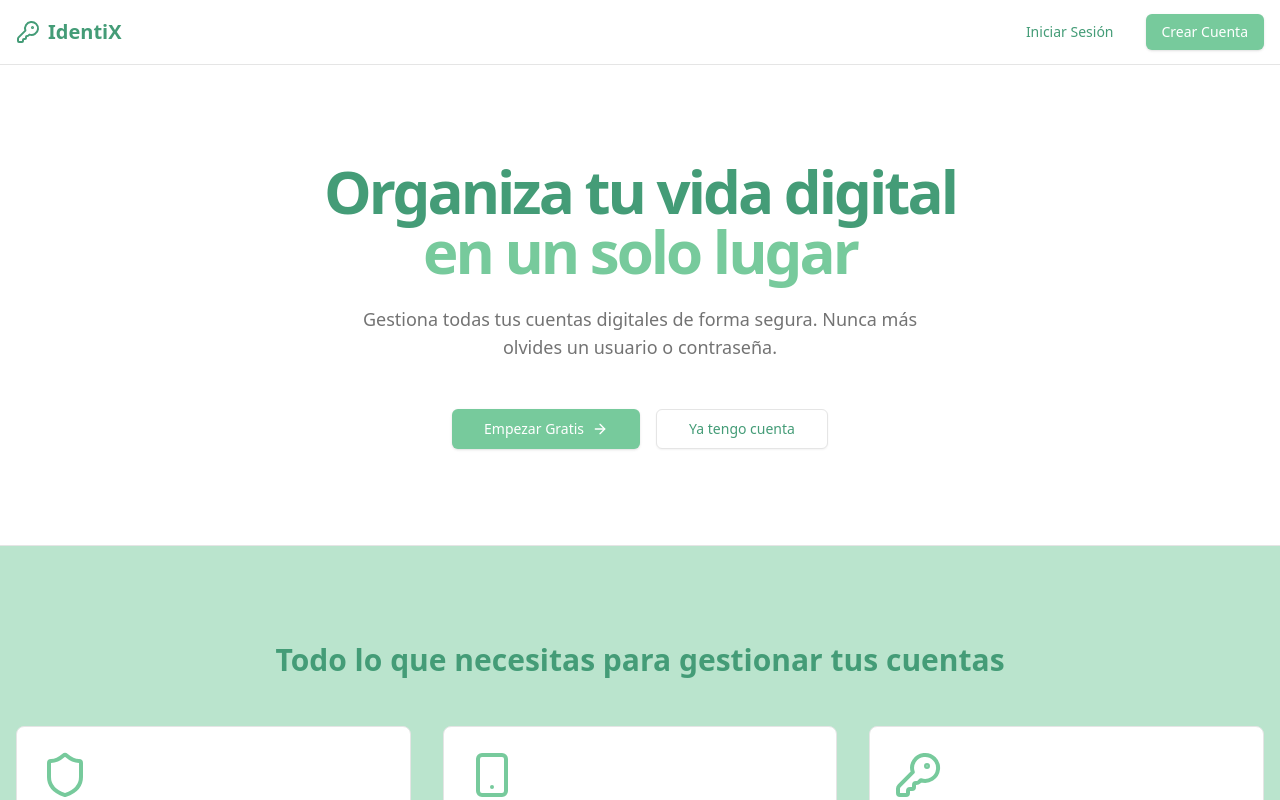
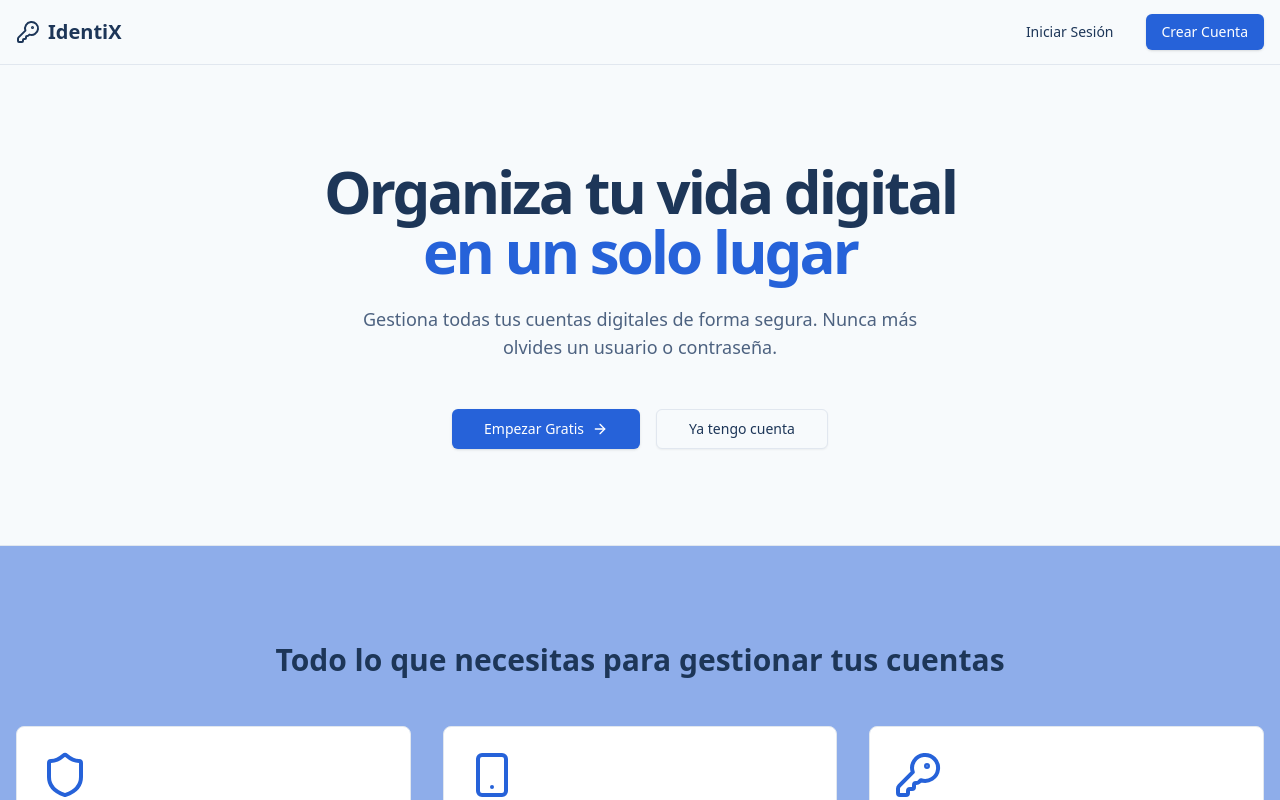
Before and after one commit to AlejandroFnV/digital-organizer, a Next.js app: page / in a window 1280 px wide. Shown: the top 800 px of the page. Built offline with nearby package versions, Linux system fonts and the light colour scheme.

Commit message:
style: change main colors in global.css file to blue ones

```diff
--- a/src/app/globals.css
+++ b/src/app/globals.css
@@ -5,105 +5,98 @@
 @layer base {
   :root {
     /* 🎨 Modo Claro */
-    --background: 0 0% 100%; /* Blanco */
-    --foreground: 155 39% 44%; /* Verde Oscuro */
+    --background: 210 50% 98%; /* Azul muy claro para fondo */
+    --foreground: 215 50% 23%; /* Azul oscuro para texto */
 
     --card: 0 0% 100%;
-    --card-foreground: 155 39% 44%;
+    --card-foreground: 215 50% 23%;
 
     --popover: 0 0% 100%;
-    --popover-foreground: 155 39% 44%;
+    --popover-foreground: 215 50% 23%;
 
-    --primary: 147 44% 63%; /* Verde Pastel */
+    --primary: 220 70% 50%; /* Azul principal */
     --primary-foreground: 0 0% 100%; /* Blanco */
 
-    --secondary: 150 57% 80%; /* Verde Menta */
-    --secondary-foreground: 0 0% 9%; /* Negro Suave */
+    --secondary: 210 40% 90%; /* Azul claro */
+    --secondary-foreground: 215 50% 23%; /* Azul oscuro */
 
-    --muted: 147 44% 63%;
-    --muted-foreground: 0 0% 45.1%;
+    --muted: 220 70% 50%;
+    --muted-foreground: 215 25% 40%;
 
-    --accent: 150 57% 80%;
-    --accent-foreground: 0 0% 9%;
+    --accent: 199 89% 48%; /* Azul brillante */
+    --accent-foreground: 0 0% 100%;
 
     --destructive: 0 84.2% 60.2%;
     --destructive-foreground: 0 0% 98%;
 
-    --border: 0 0% 89.8%;
-    --input: 0 0% 89.8%;
-    --ring: 147 44% 63%; /* Verde Pastel */
+    --border: 214 32% 91%;
+    --input: 214 32% 91%;
+    --ring: 220 70% 50%; /* Azul principal */
 
     /* Gráficos */
-    --chart-1: 150 57% 80%; /* Verde Menta */
-    --chart-2: 147 44% 63%; /* Verde Pastel */
-    --chart-3: 155 39% 44%; /* Verde Oscuro */
-    --chart-4: 210 50% 50%; /* Azul Complementario */
-    --chart-5: 0 0% 9%; /* Negro Suave */
+    --chart-1: 220 70% 50%; /* Azul principal */
+    --chart-2: 199 89% 48%; /* Azul brillante */
+    --chart-3: 230 60% 60%; /* Azul medio */
+    --chart-4: 250 60% 60%; /* Azul violáceo */
+    --chart-5: 215 50% 23%; /* Azul oscuro */
 
     --radius: 0.5rem;
 
-    --sidebar-background: 0 0% 98%;
-
-    --sidebar-foreground: 240 5.3% 26.1%;
-
-    --sidebar-primary: 240 5.9% 10%;
-
-    --sidebar-primary-foreground: 0 0% 98%;
-
-    --sidebar-accent: 240 4.8% 95.9%;
-
-    --sidebar-accent-foreground: 240 5.9% 10%;
-
-    --sidebar-border: 220 13% 91%;
-
-    --sidebar-ring: 217.2 91.2% 59.8%;
+    --sidebar-background: 210 50% 98%;
+    --sidebar-foreground: 215 50% 23%;
+    --sidebar-primary: 220 70% 50%;
+    --sidebar-primary-foreground: 0 0% 100%;
+    --sidebar-accent: 210 40% 90%;
+    --sidebar-accent-foreground: 215 50% 23%;
+    --sidebar-border: 214 32% 91%;
+    --sidebar-ring: 220 70% 50%;
   }
 
   .dark {
     /* 🎨 Modo Oscuro */
-    --background: 155 39% 20%; /* Verde Muy Oscuro */
-    --foreground: 0 0% 98%; /* Blanco */
+    --background: 215 50% 15%; /* Azul oscuro para fondo */
+    --foreground: 210 40% 98%; /* Azul muy claro para texto */
 
-    --card: 155 39% 20%;
-    --card-foreground: 0 0% 98%;
+    --card: 215 50% 15%;
+    --card-foreground: 210 40% 98%;
 
-    --popover: 155 39% 20%;
-    --popover-foreground: 0 0% 98%;
+    --popover: 215 50% 15%;
+    --popover-foreground: 210 40% 98%;
 
-    --primary: 150 57% 80%; /* Verde Menta */
-    --primary-foreground: 155 39% 20%;
+    --primary: 199 89% 48%; /* Azul brillante */
+    --primary-foreground: 215 50% 15%;
 
-    --secondary: 147 44% 63%; /* Verde Pastel */
-    --secondary-foreground: 0 0% 98%;
+    --secondary: 220 70% 50%; /* Azul principal */
+    --secondary-foreground: 210 40% 98%;
 
-    --muted: 147 44% 63%;
-    --muted-foreground: 0 0% 63.9%;
+    --muted: 220 70% 50%;
+    --muted-foreground: 210 40% 80%;
 
-    --accent: 150 57% 80%;
-    --accent-foreground: 0 0% 98%;
+    --accent: 199 89% 48%;
+    --accent-foreground: 210 40% 98%;
 
     --destructive: 0 62.8% 30.6%;
-    --destructive-foreground: 0 0% 98%;
+    --destructive-foreground: 210 40% 98%;
 
-    --border: 155 39% 25%;
-    --input: 155 39% 25%;
-    --ring: 150 57% 80%; /* Verde Menta */
+    --border: 215 50% 25%;
+    --input: 215 50% 25%;
+    --ring: 199 89% 48%; /* Azul brillante */
 
     /* Gráficos */
-    --chart-1: 147 44% 63%;
-    --chart-2: 155 39% 44%;
-    --chart-3: 150 57% 80%;
-    --chart-4: 210 50% 50%;
-    --chart-5: 0 0% 98%;
+    --chart-1: 199 89% 48%;
+    --chart-2: 220 70% 50%;
+    --chart-3: 230 60% 60%;
+    --chart-4: 250 60% 60%;
+    --chart-5: 210 40% 98%;
 
-    --sidebar-background: 240 5.9% 10%;
-    --sidebar-foreground: 240 4.8% 95.9%;
-    --sidebar-primary: 224.3 76.3% 48%;
+    --sidebar-background: 215 50% 10%;
+    --sidebar-foreground: 210 40% 98%;
+    --sidebar-primary: 199 89% 48%;
     --sidebar-primary-foreground: 0 0% 100%;
-    --sidebar-accent: 240 3.7% 15.9%;
-    --sidebar-accent-foreground: 240 4.8% 95.9%;
-    --sidebar-border: 240 3.7% 15.9%;
-    --sidebar-ring: 217.2 91.2% 59.8%;
+    --sidebar-accent: 215 50% 20%;
+    --sidebar-accent-foreground: 210 40% 98%;
+    --sidebar-border: 215 50% 20%;
+    --sidebar-ring: 199 89% 48%;
   }
 }
 
```
